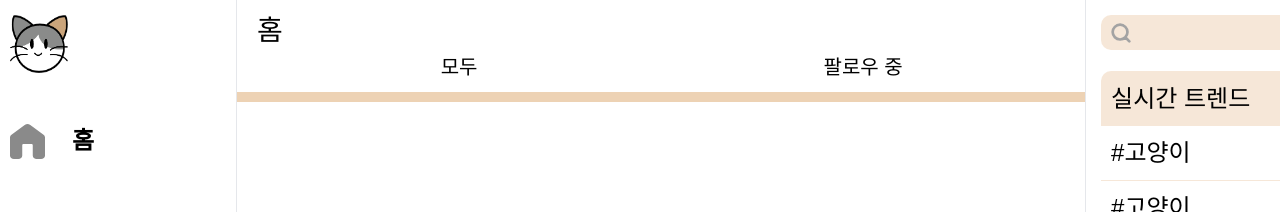
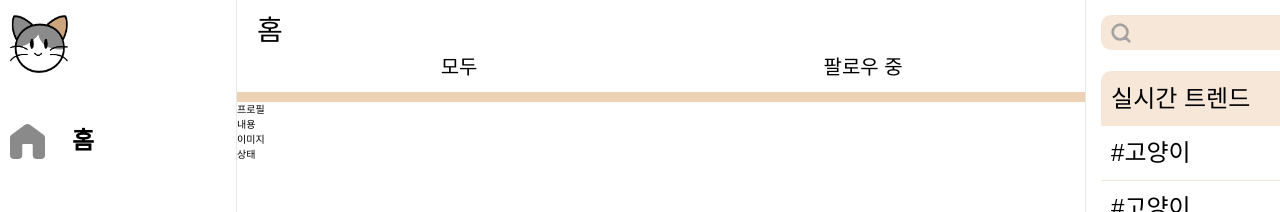
Before and after one commit to AkoIsCat/Monyang-i, a Next.js app: page /home in a window 1280 px wide. Shown: the top 212 px of the page. Built offline with nearby package versions, Linux system fonts and the light colour scheme; a web font is replaced by a local one.

Commit message:
Feat: 게시글 컴포넌트 우선 시험 적용

```diff
--- a/src/app/(afterLogin)/home/page.tsx
+++ b/src/app/(afterLogin)/home/page.tsx
@@ -1,9 +1,11 @@
 import Header from '../_component/Header';
+import Posts from '../_component/Posts';
 
 export default function Home() {
   return (
     <div className="border-x-1 border-lightGray min-h-screen">
       <Header headerText="홈" />
+      <Posts />
     </div>
   );
 }
```
